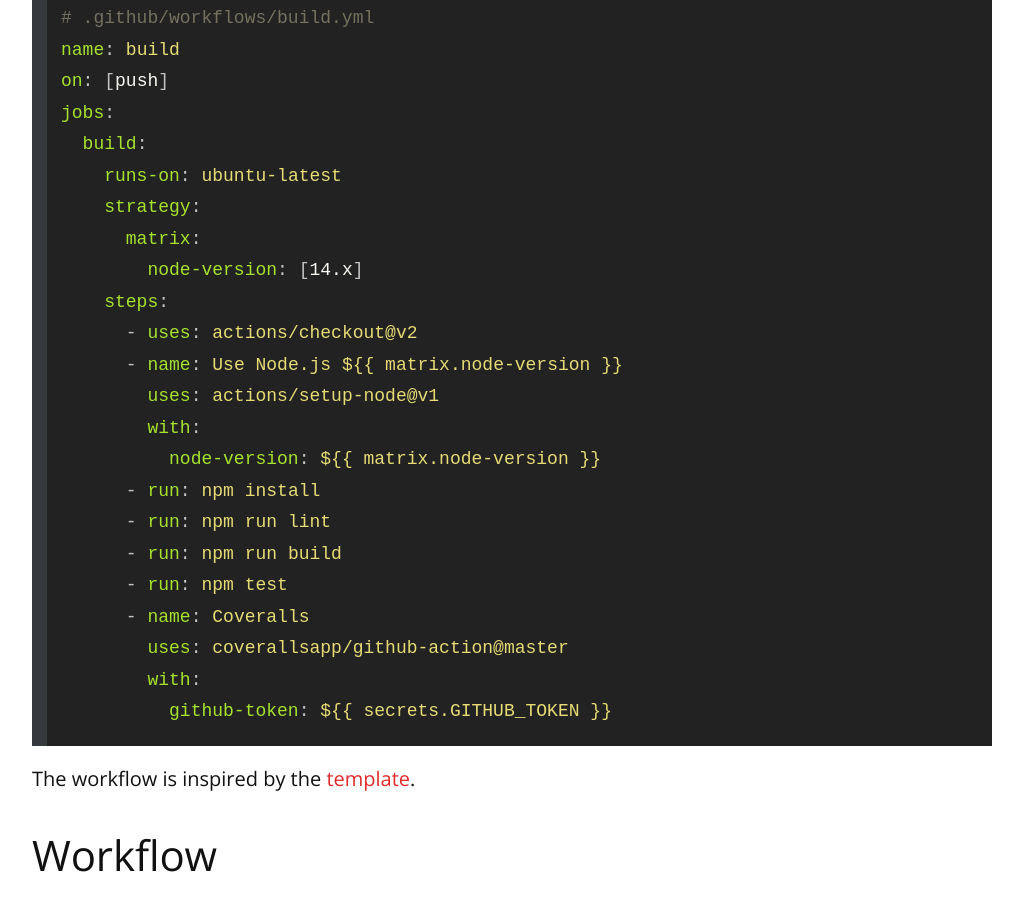
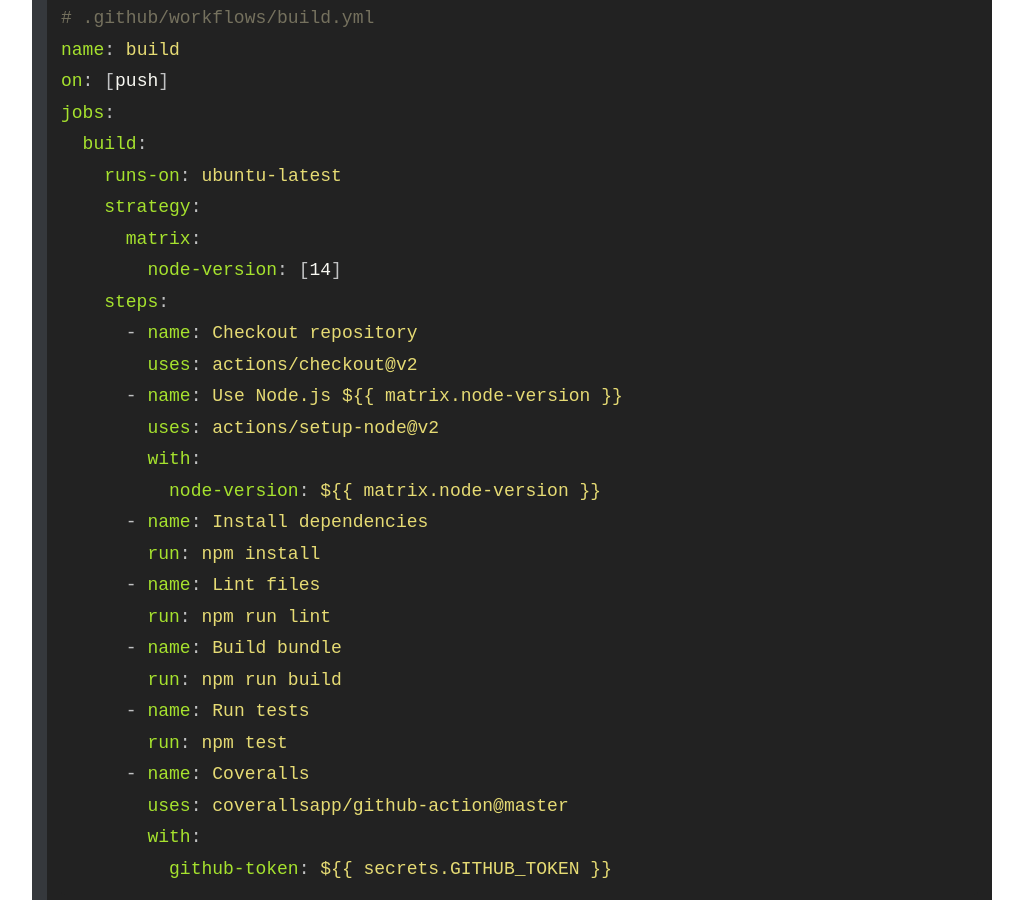
Before and after one commit to remarkablemark/remarkablemark.github.io, a Jekyll site: the page built from _posts/2020/2020-12-11-migrate-travis-ci-to-github-actions-nodejs-workflow.md, in a window 1280 px wide and 900 px high, scrolled down 1388 px. Shown: the whole window, without its empty margins (128-1151 px from the left). Built offline with Jekyll 4.4.1, drawn with Linux system fonts in a browser that asks for light colours; comment, search, counter and statistics services are not loaded; some of the changed text lies outside the part shown.

Commit message:
fix(posts): update "Migrate Travis CI to GitHub Actions for Node.js"
Post: 2020-12-11-migrate-travis-ci-to-github-actions-nodejs-workflow.md

Improve code blocks and use latest actions.

````diff
--- a/_posts/2020/2020-12-11-migrate-travis-ci-to-github-actions-nodejs-workflow.md
+++ b/_posts/2020/2020-12-11-migrate-travis-ci-to-github-actions-nodejs-workflow.md
@@ -57,17 +57,22 @@
     runs-on: ubuntu-latest
     strategy:
       matrix:
-        node-version: [14.x]
+        node-version: [14]
     steps:
-      - uses: actions/checkout@v2
+      - name: Checkout repository
+        uses: actions/checkout@v2
       - name: Use Node.js ${{ matrix.node-version }}
-        uses: actions/setup-node@v1
+        uses: actions/setup-node@v2
         with:
           node-version: ${{ matrix.node-version }}
-      - run: npm install
-      - run: npm run lint
-      - run: npm run build
-      - run: npm test
+      - name: Install dependencies
+        run: npm install
+      - name: Lint files
+        run: npm run lint
+      - name: Build bundle
+        run: npm run build
+      - name: Run tests
+        run: npm test
       - name: Coveralls
         uses: coverallsapp/github-action@master
         with:
@@ -152,9 +157,10 @@
 
 ```yml
 steps:
-  - uses: actions/checkout@v2
+  - name: Checkout repository
+    uses: actions/checkout@v2
   - name: Use Node.js ${{ matrix.node-version }}
-    uses: actions/setup-node@v1
+    uses: actions/setup-node@v2
     with:
       node-version: ${{ matrix.node-version }}
 ```
@@ -183,7 +189,7 @@
   - run: npm run build --if-present
 ```
 
-`actions/setup-node@v1` installs `npm`, `npx`, and `yarn`. The `--if-present` option runs the script only if it exists:
+`actions/setup-node@v2` installs `npm`, `npx`, and `yarn`. The `--if-present` option runs the script only if it exists:
 
 ### env
 
````
